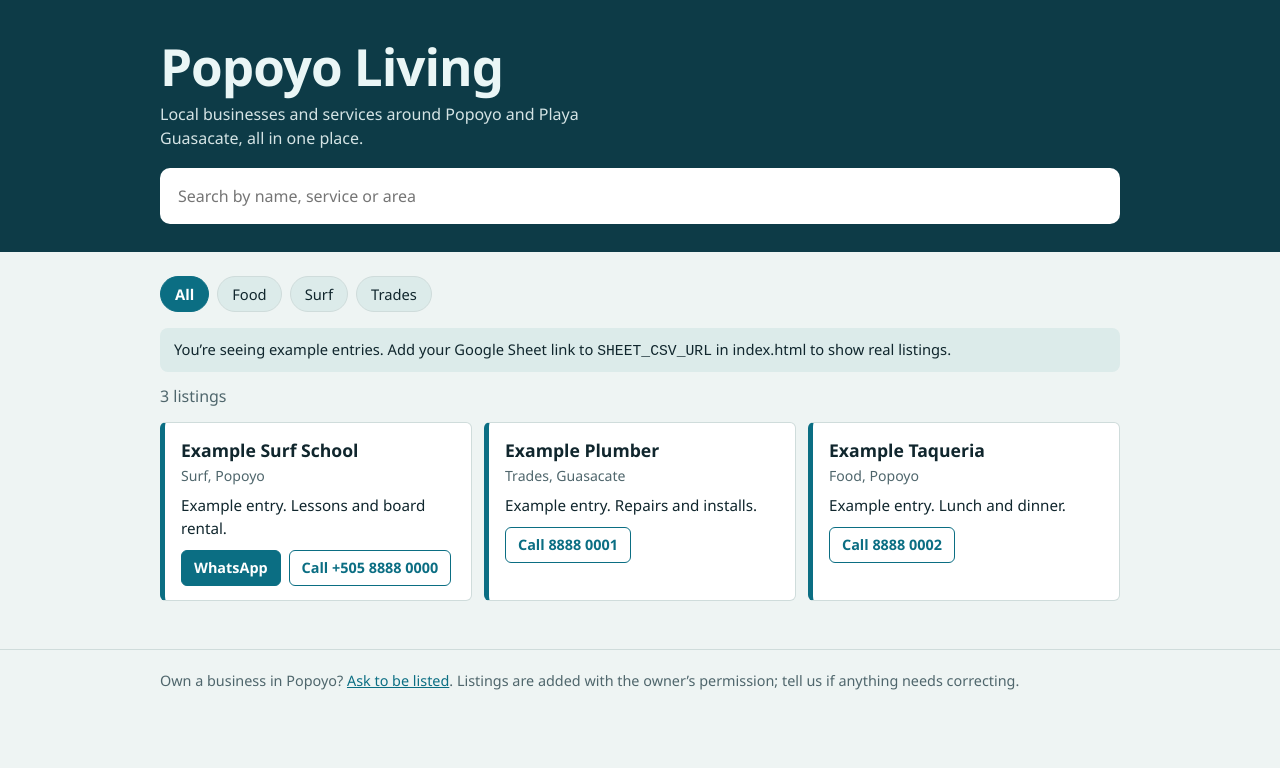
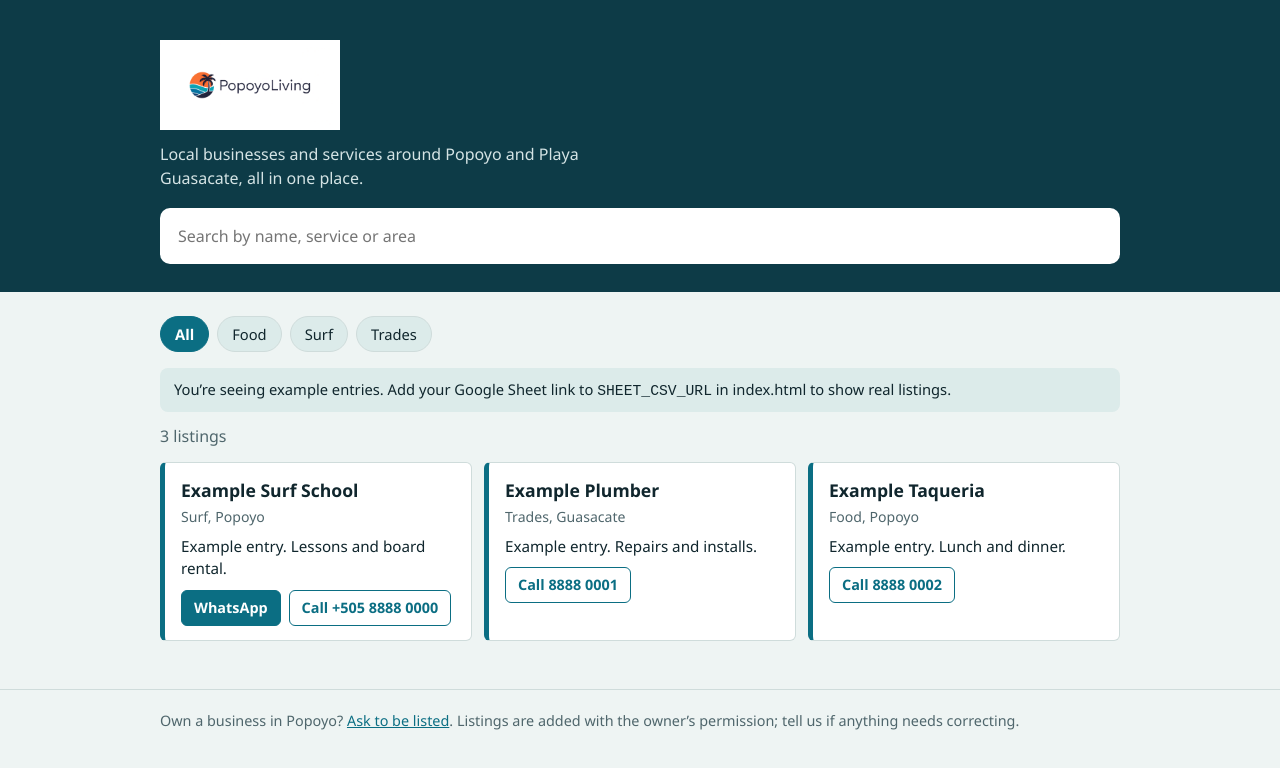
Before and after one commit to iwilltravel/popoyo-living, a plain HTML site: page index.html in a window 1280 px wide. Drawn offline with Linux system fonts and the light colour scheme.

Commit message:
Update index.html

```diff
--- a/index.html
+++ b/index.html
@@ -13,6 +13,13 @@ body{margin:0;background:var(--bg);color:var(--fg);font:16px/1.5 "Avenir Next","
 header{background:var(--hero);color:var(--herofg);padding:40px 16px 28px}
 .in{max-width:960px;margin:0 auto}
 h1{font-size:clamp(2rem,6vw,3.2rem);line-height:1.05;margin:0 0 8px;letter-spacing:-.02em}
+ .site-logo {
+  width: 180px;
+  max-width: 100%;
+  height: auto;
+  display: block;
+  margin-bottom: 12px;
+}
 header p{margin:0 0 18px;max-width:52ch;opacity:.9}
 input[type=search]{width:100%;font:inherit;padding:14px 16px;border-radius:10px;border:2px solid transparent;background:#fff;color:#10262d}
 input[type=search]:focus-visible,button:focus-visible,a:focus-visible{outline:3px solid var(--sea);outline-offset:2px}
@@ -36,7 +43,9 @@ footer a{color:var(--sea)}
 </head>
 <body>
 <header><div class="in">
-<h1>Popoyo Living</h1>
+<h1>
+  <img src="logo.png" alt="Popoyo Living" class="site-logo">
+</h1>
 <p>Local businesses and services around Popoyo and Playa Guasacate, all in one place.</p>
 <label for="q" style="position:absolute;left:-9999px">Search the directory</label>
 <input type="search" id="q" placeholder="Search by name, service or area">
```
